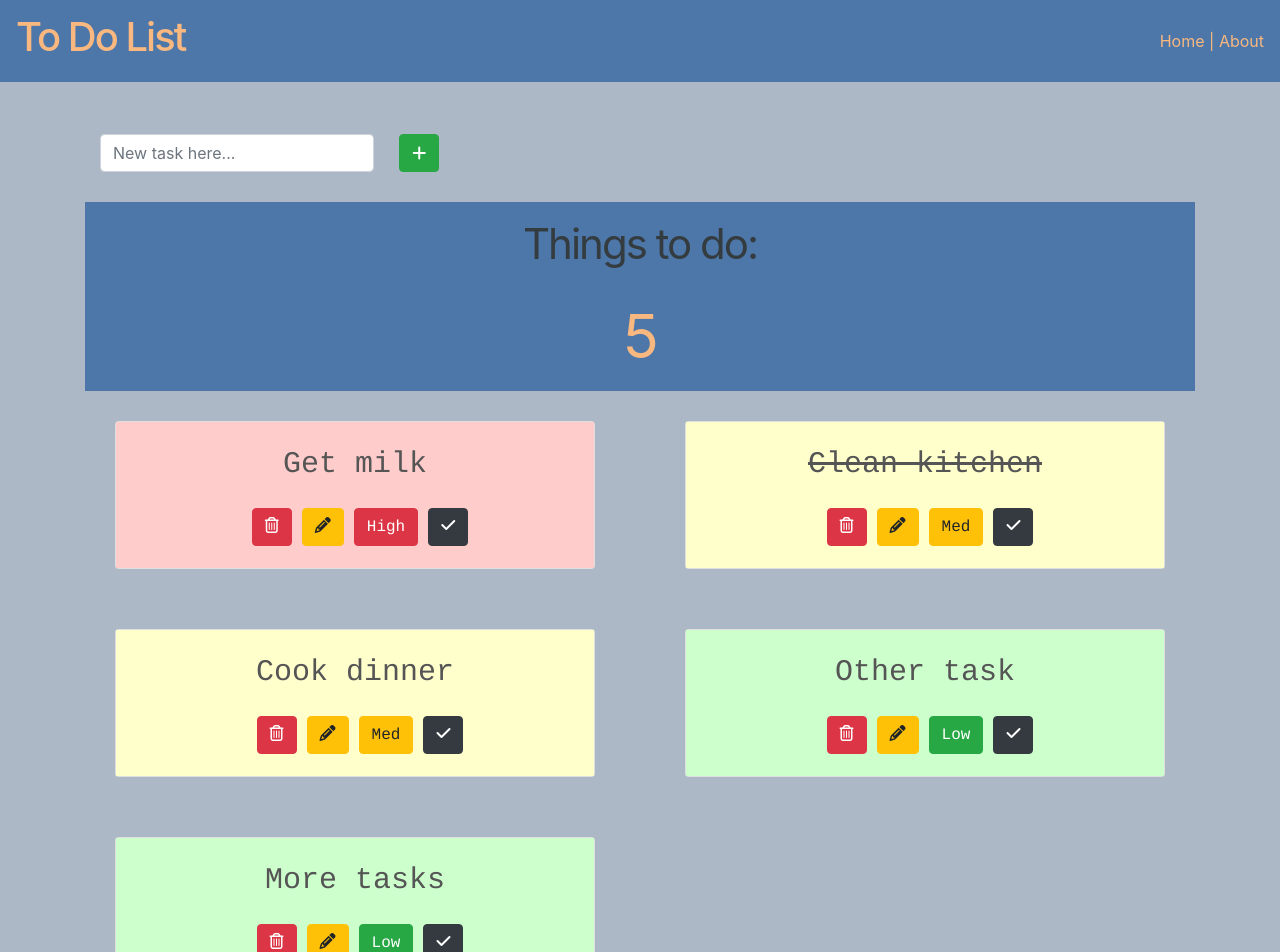
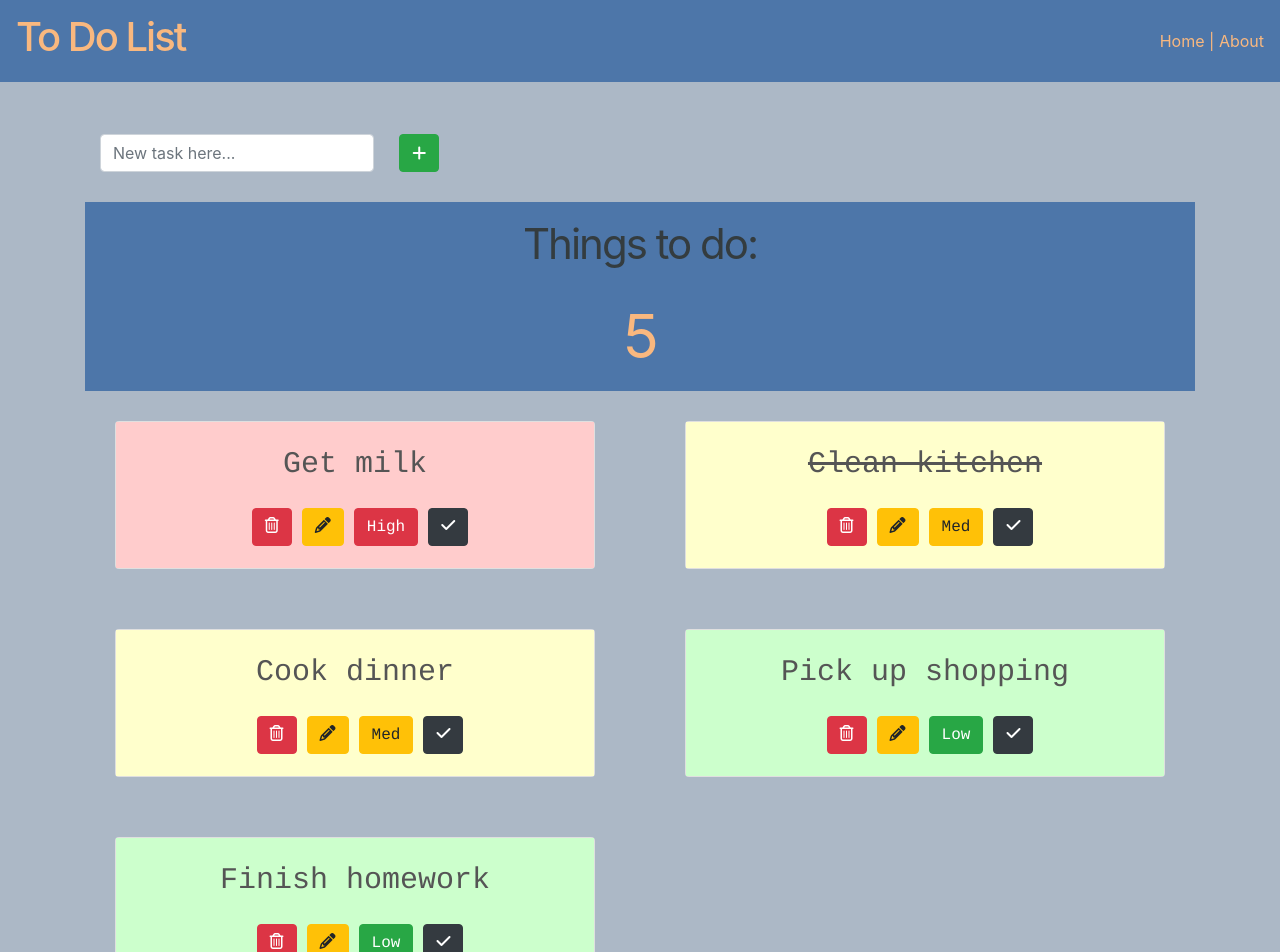
Before and after one commit to dorarad17/todo-app-frontend, a React (Create React App) app: page / in a window 1280 px wide. Shown: the top 952 px of the page. Built offline with nearby package versions, Linux system fonts and the light colour scheme.

Commit message:
changed default descriptions

```diff
--- a/src/App.js
+++ b/src/App.js
@@ -30,13 +30,13 @@ class App extends React.Component {
 
 			{
 				id: uuidv4(),
-				description: "Other task",
+				description: "Pick up shopping",
 				completed: false,
 				priority: 3
 			},
 			{
 				id: uuidv4(),
-				description: "More tasks",
+				description: "Finish homework",
 				completed: false,
 				priority: 3
 			}
```
